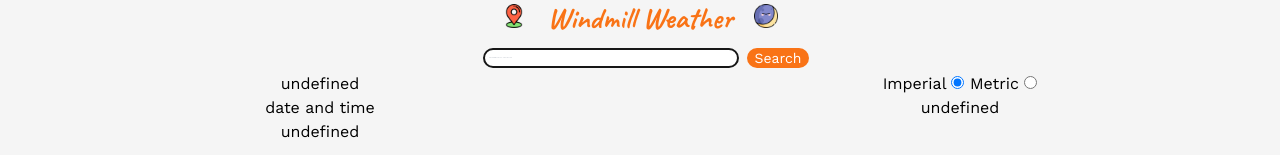
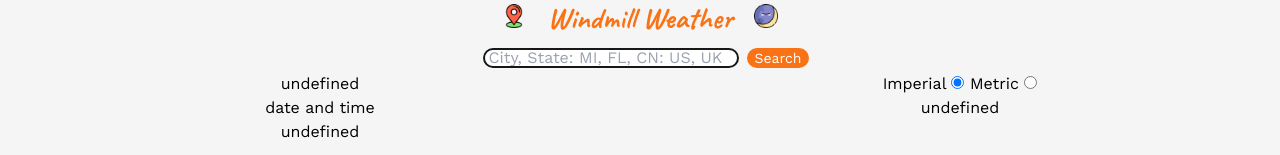
Before and after one commit to mitchelldirt/windmill-weather, a website built with Parcel: page src/index.html in a window 1280 px wide. Shown: the top 155 px of the page. Built offline with nearby package versions, Linux system fonts and the light colour scheme; no server answers.

Commit message:
attempt 2 at fixing ios placeholder bug. Got with of inline style

```diff
--- a/src/index.html
+++ b/src/index.html
@@ -24,9 +24,8 @@
     <form class="flex flex-col align-middle mt-3 ml-3" action="">
       <div class="flex flex-row mb-1">
         <label for="searchBar"></label>
-        <input class="h-5 w-64 text-xl border-neutral-900 dark:border-neutral-50 border-2 rounded-full py-1 px-1"
-          type="text" name="searchBar" id="searchBar" style="font-size: .1rem"
-          placeholder="City, State: MI, FL, CN: US, UK">
+        <input class="h-5 w-64 text-base border-neutral-900 dark:border-neutral-50 border-2 rounded-full py-1 px-1"
+          type="text" name="searchBar" id="searchBar" placeholder="City, State: MI, FL, CN: US, UK">
         <button id="submitBtn"
           class="rounded-full bg-orange-500 text-white px-2 ml-2 h-5 text-sm text-center">Search</button>
       </div>
```
Also changed, not shown: dist/index.html, dist/output.css, 2 other files.
